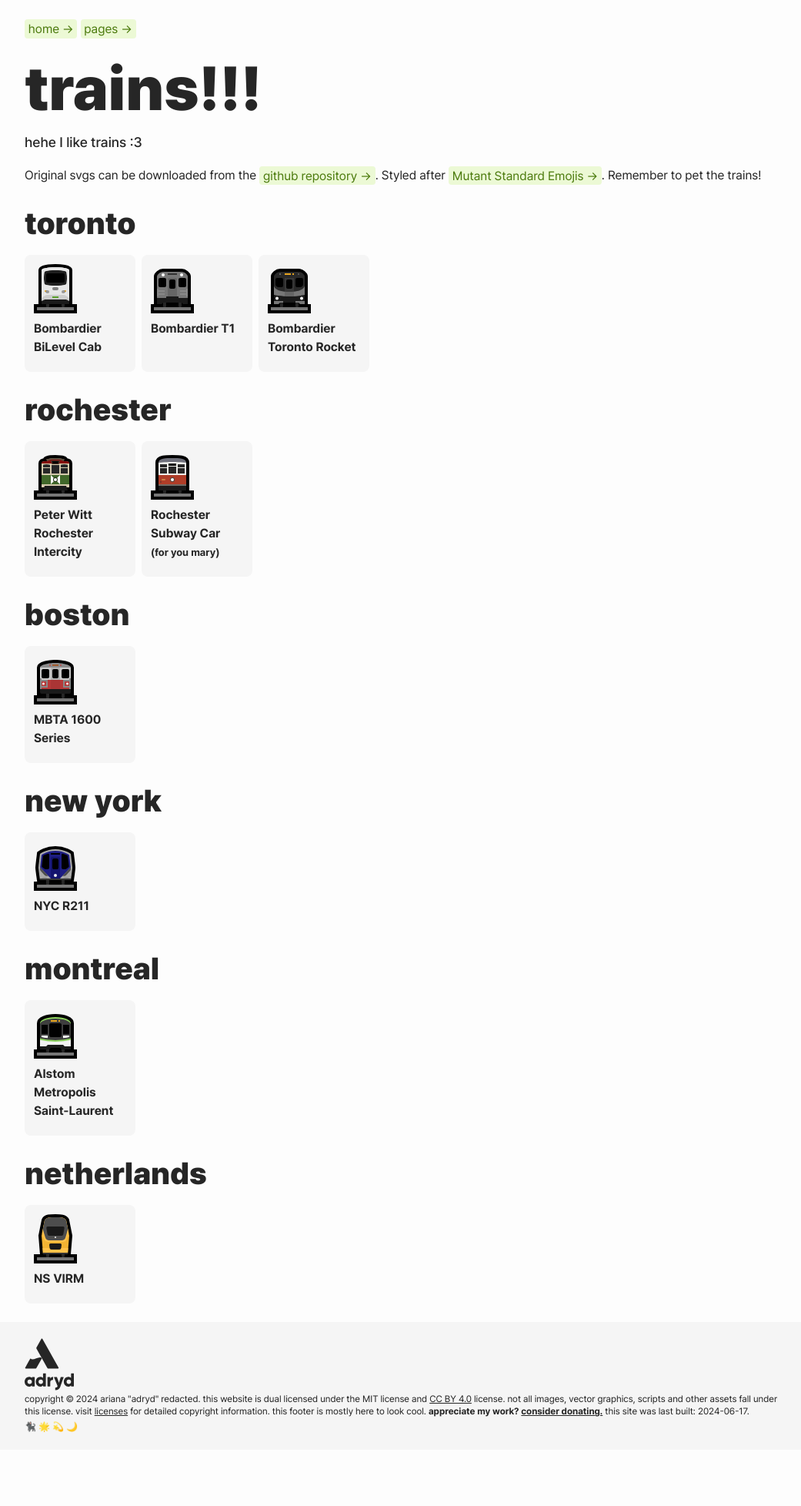
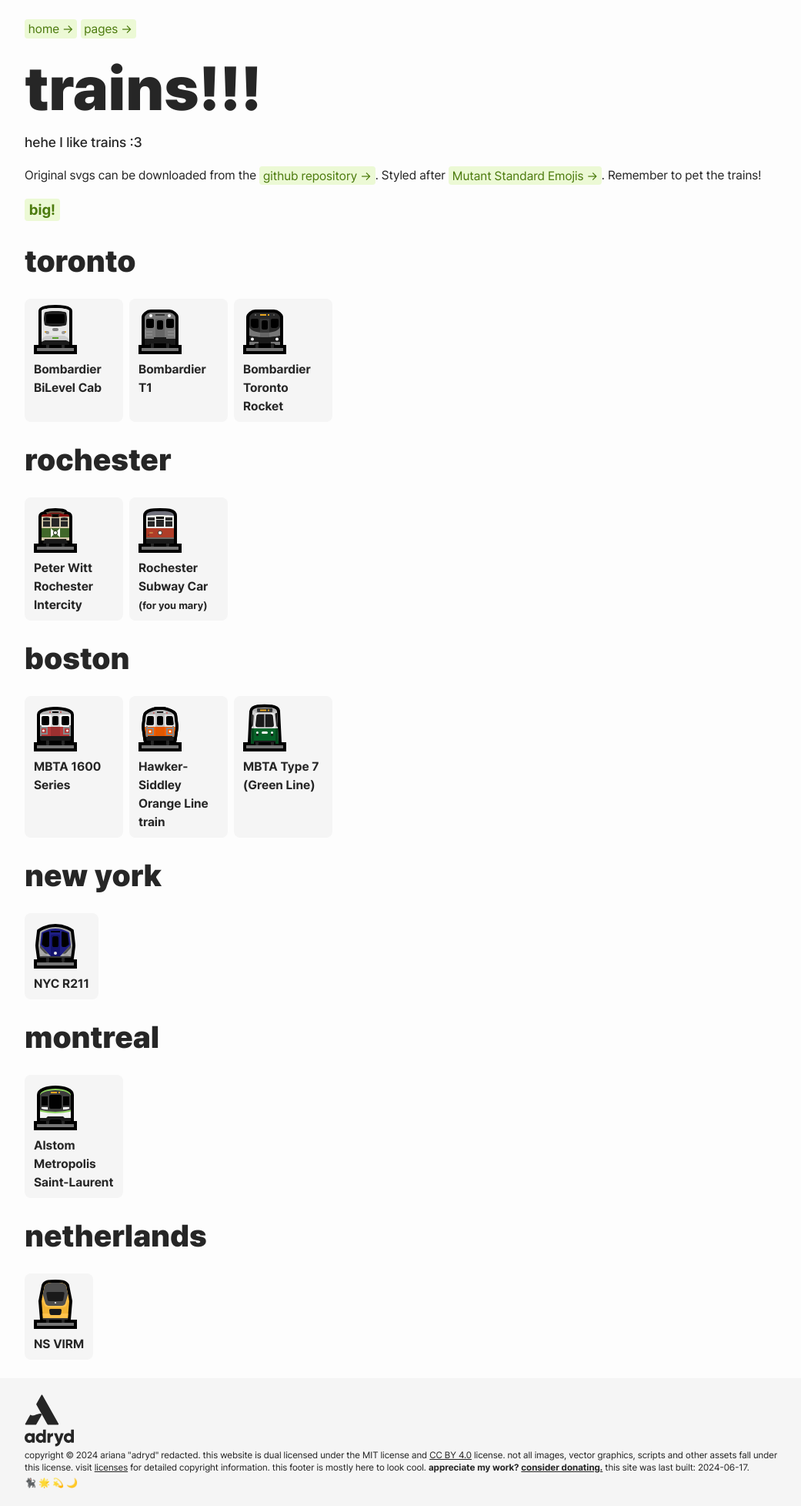
Before and after one commit to adryd325/website, a Jekyll site: the page built from things/trains/index.html, in a window 1280 px wide. Shown: the whole page at 77% size, without its empty margins (118-1159 px from the left). Built offline with Jekyll 4.4.1, drawn with Linux system fonts in a browser that asks for light colours; before the commit the page ends 1883 px from its top, so only the background shows below that.

Commit message:
more trains:3

```diff
--- a/static/cookie/cookie.js
+++ b/static/cookie/cookie.js
@@ -5,7 +5,6 @@ function cookieShower() {
 
   const cookieElements = new Set();
 
-  // Wow I am terrible at naming functions
   for (let i = 0; i < 20; i++) {
     const cookieEl = document.createElement("img");
     const x = Math.random() * window.innerWidth;
--- a/things/trains/index.html
+++ b/things/trains/index.html
@@ -10,14 +10,15 @@ subtitle: >-
 <style>
   .row {
     display: flex;
+    flex-wrap: wrap;
   }
 
   .card {
     background-color: #f5f5f5;
-    padding: 12px 8px;
     border-radius: 8px;
-    width: 128px;
+    max-width: 128px;
     margin-right: 8px;
+    margin-top: 8px;
   }
 
   @keyframes bump {
@@ -37,11 +38,12 @@ subtitle: >-
 
   .card img {
     min-width: 64px;
+    margin: 8px;
     display: block;
   }
 
   .card p {
-    margin: 8px 0;
+    margin: 8px;
     font-weight: bold;
   }
 
@@ -74,6 +76,22 @@ subtitle: >-
       background-color: #84cc1633;
     }
   }
+
+  .big .card {
+    max-width: 256px;
+  }
+  .big .card img {
+    width: 128px;
+  }
+  .big .card p {
+    margin: 16px;
+    font-size: 1.2em;
+  }
+
+  #bigify {
+    font-size: 1.2em;
+    font-weight: bold;
+  }
 </style>
 <p>
   Original svgs can be downloaded from the
@@ -83,6 +101,8 @@ subtitle: >-
   <a class="fancy-link" href="https://mutant.tech">Mutant Standard Emojis →</a>.
   Remember to pet the trains!
 </p>
+
+<a class="fancy-link" id="bigify" onclick="big()">big!</a>
 
 <h2>toronto</h2>
 <div class="row">
@@ -132,6 +152,14 @@ subtitle: >-
     <img alt="Train inspired by MBTA red line cars" src="./mbta_redline.svg" />
     <div><p>MBTA 1600 Series</p></div>
   </div>
+  <div class="card">
+    <img alt="Orange line MBTA train" src="./mbta_orange_line.svg" />
+    <div><p>Hawker-Siddley Orange Line train</p></div>
+  </div>
+  <div class="card">
+    <img alt="Type 7 MBTA green line train" src="./mbta_green_line2.svg" />
+    <div><p>MBTA Type 7 (Green Line)</p></div>
+  </div>
 </div>
 <h2>new york</h2>
 <div class="row">
@@ -175,4 +203,14 @@ subtitle: >-
       img.style.animation = "";
     });
   });
+  const bigify = document.getElementById("bigify");
+  function big() {
+    if (!document.body.classList.contains("big")) {
+      document.body.classList.add("big")
+      bigify.innerText = "unbig!"
+    } else {
+    document.body.classList.remove("big")
+    bigify.innerText = "big!"
+  }
+  }
 </script>
```
Also changed, not shown: things/trains/mbta_green_line2.svg (added), things/trains/mbta_redline.svg.
